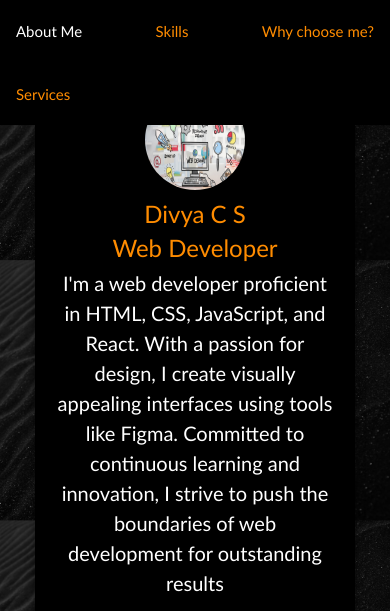
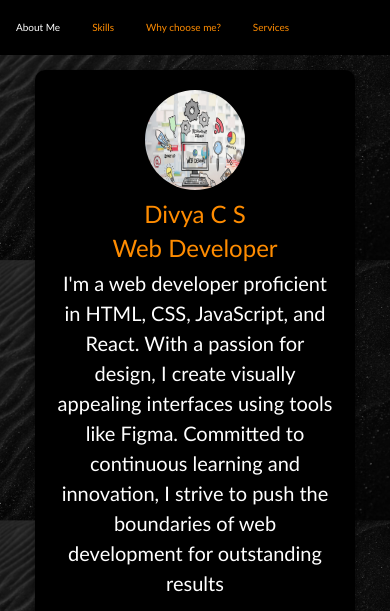
Before and after one commit to divyawebdesign/portfolio.github.io, a plain HTML site: page index.html in a window 390 px wide. Shown: the top 611 px of the page. Drawn offline with nearby package versions, Linux system fonts and the light colour scheme.

Commit message:
Update index.html

```diff
--- a/index.html
+++ b/index.html
@@ -527,6 +527,7 @@
             }
             .about-me-container {
                 width: 100%;
+                font-size:20px;
             }
             .avatar-container {
                 width: 100%;
@@ -538,7 +539,7 @@
             }
 
      .navbar a{
-         font-size:15px;
+         font-size:10px;
      }
 
 
```
